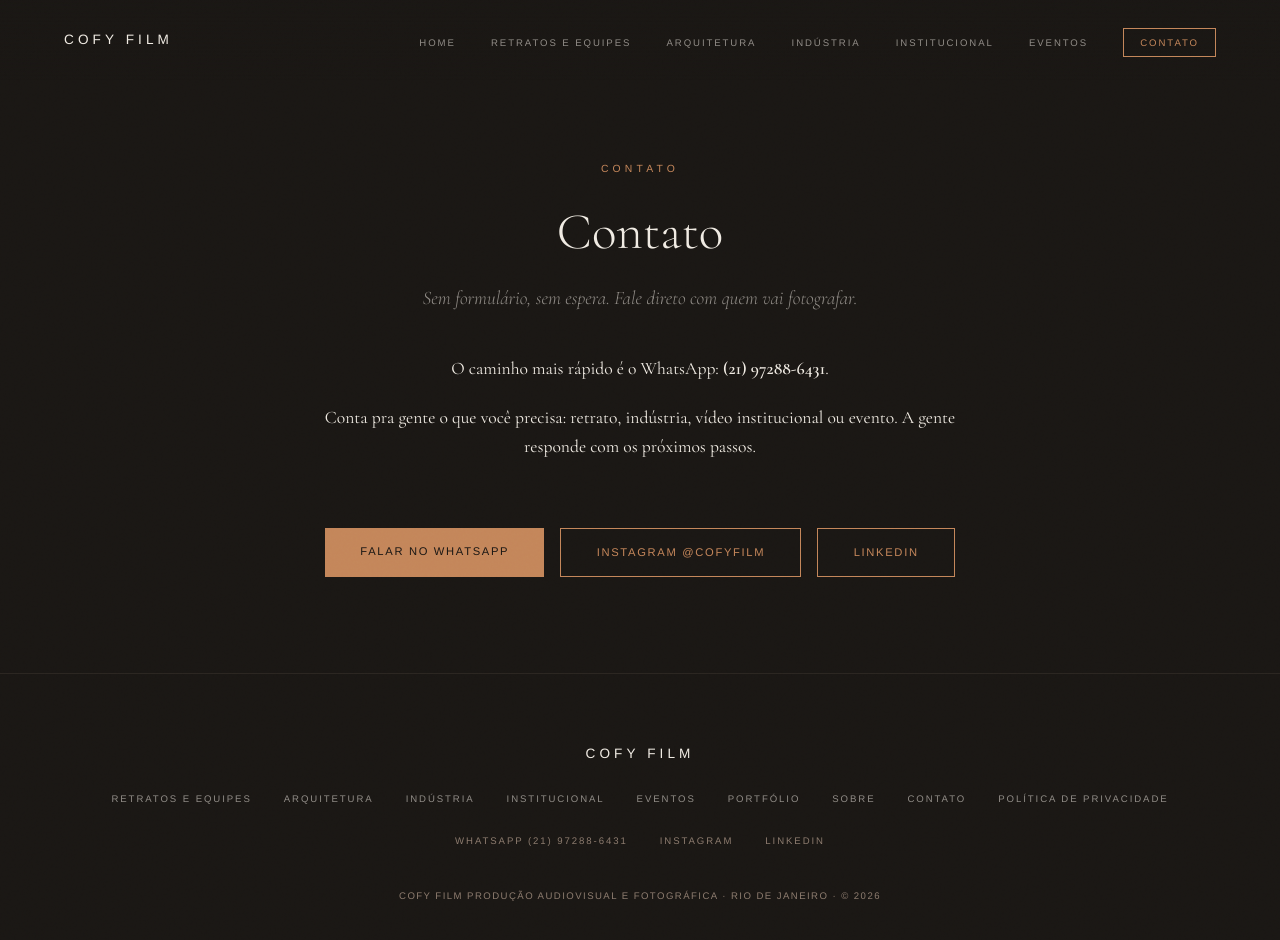
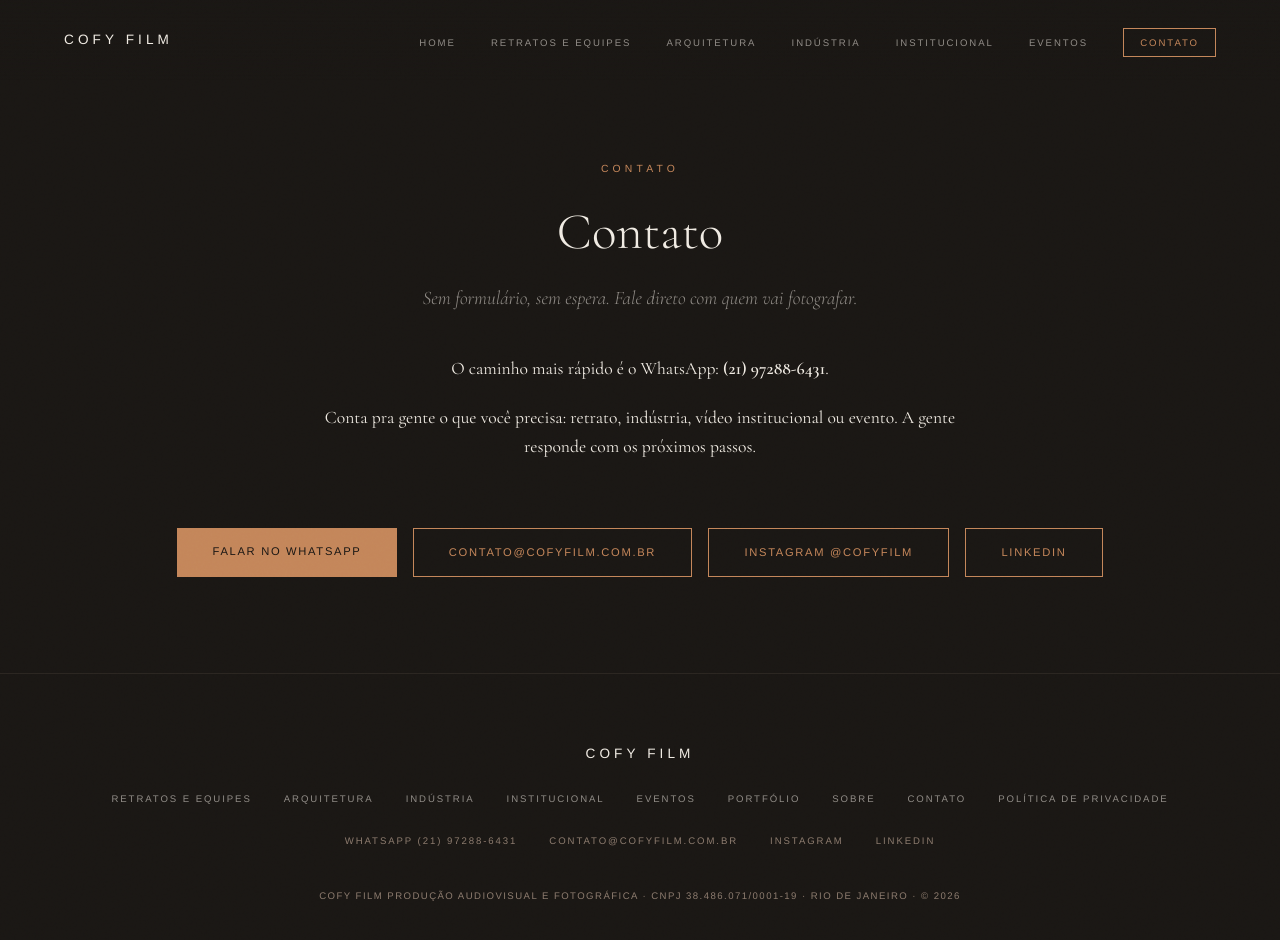
Before and after one commit to PauloVORN/cofyfilm-site, a Jekyll site: the page built from contato.html, in a window 1280 px wide and 944 px high. Shown: the top 940 px of the window. Built offline with Jekyll 4.4.1, drawn with Linux system fonts in a browser that asks for light colours.

Commit message:
Adicionar email, razao social e CNPJ (contato, rodape, schema)
Handoff item 7: contato@cofyfilm.com.br em destaque equivalente ao
WhatsApp em contato.html (WhatsApp continua primeira opcao), rodape
com razao social + CNPJ 38.486.071/0001-19, e email/legalName no
JSON-LD do schema.html.

```diff
--- a/_includes/footer.html
+++ b/_includes/footer.html
@@ -13,8 +13,9 @@
   </nav>
   <div class="footer-contact">
     <a href="https://wa.me/{{ site.whatsapp }}" target="_blank" rel="noopener">WhatsApp {{ site.whatsapp_display }}</a>
+    <a href="mailto:contato@cofyfilm.com.br">contato@cofyfilm.com.br</a>
     <a href="{{ site.instagram }}" target="_blank" rel="noopener">Instagram</a>
     <a href="{{ site.linkedin }}" target="_blank" rel="noopener">LinkedIn</a>
   </div>
-  <p class="copyright">Cofy Film Produção Audiovisual e Fotográfica · Rio de Janeiro · © {{ site.time | date: '%Y' }}</p>
+  <p class="copyright">Cofy Film Produção Audiovisual e Fotográfica · CNPJ 38.486.071/0001-19 · Rio de Janeiro · © {{ site.time | date: '%Y' }}</p>
 </footer>
--- a/_includes/schema.html
+++ b/_includes/schema.html
@@ -9,6 +9,8 @@
   "logo": "{{ site.url }}/assets/img/cofyfilm-logo.png",
   "image": "{{ site.url }}{{ page.image | default: '/assets/img/equipe_cofyfilm.jpg' }}",
   "telephone": "+55 21 97288-6431",
+  "email": "contato@cofyfilm.com.br",
+  "legalName": "Cofy Film Produção Audiovisual e Fotográfica Ltda",
   "priceRange": "$$",
   "address": {
     "@type": "PostalAddress",
--- a/contato.html
+++ b/contato.html
@@ -20,6 +20,7 @@ redirect_from:
 
 <div class="contato-opcoes">
   {% include whatsapp-cta.html %}
+  <a class="btn-outline" href="mailto:contato@cofyfilm.com.br">contato@cofyfilm.com.br</a>
   <a class="btn-outline" href="{{ site.instagram }}" target="_blank" rel="noopener">Instagram @cofyfilm</a>
   <a class="btn-outline" href="{{ site.linkedin }}" target="_blank" rel="noopener">LinkedIn</a>
 </div>
```
